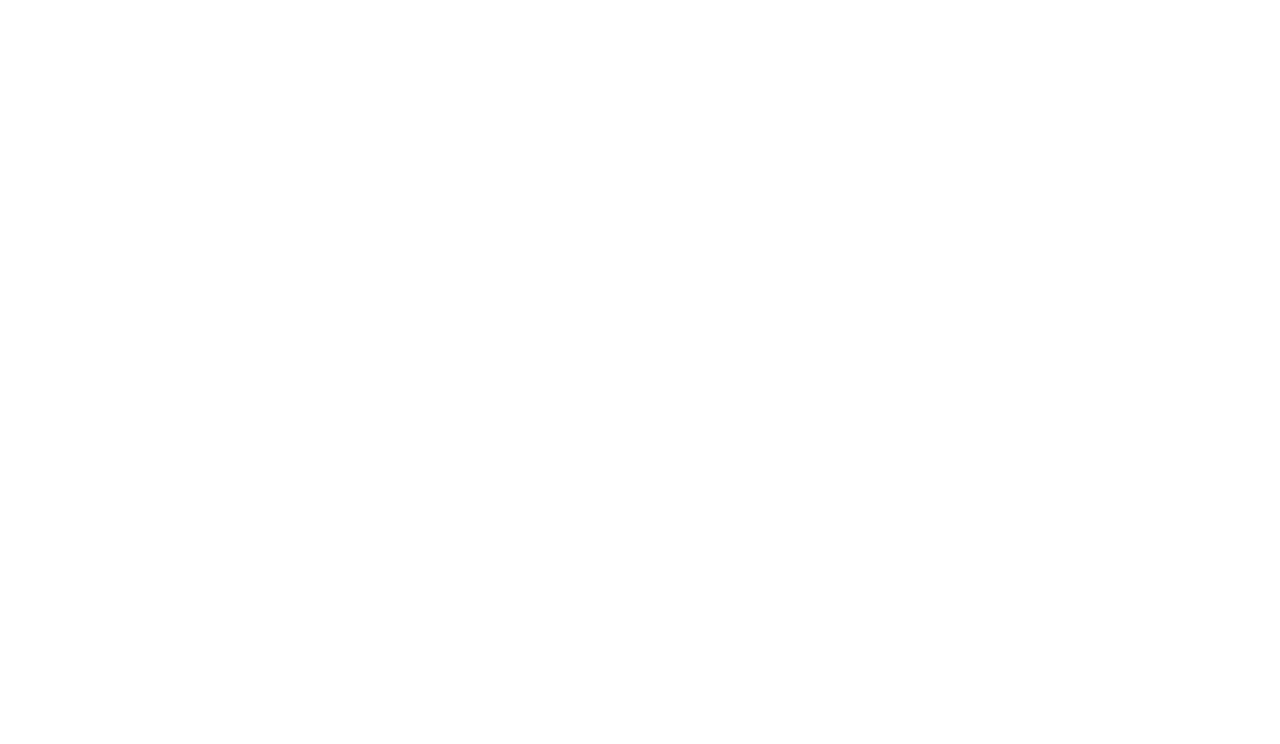
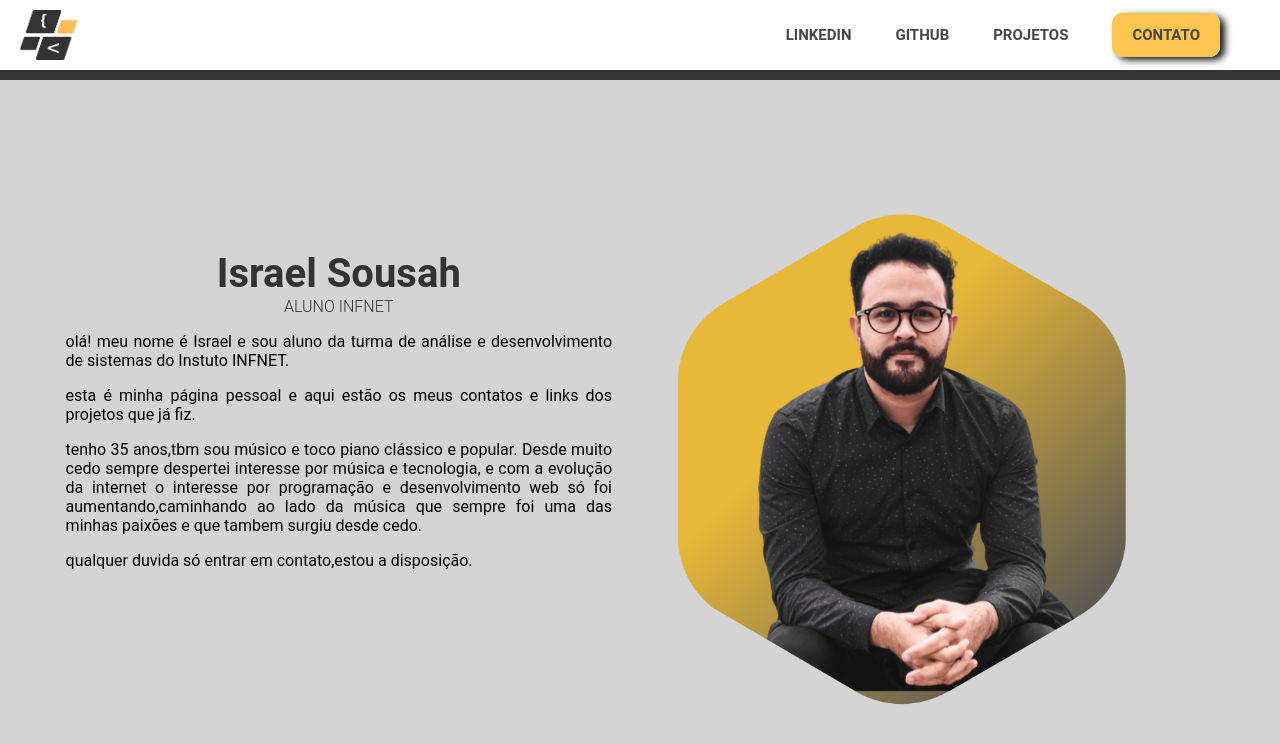
Before and after one commit to israelsousah/exercicios-html-css-INFNET, a plain HTML site: page index.html in a window 1280 px wide. Drawn offline with Linux system fonts and the light colour scheme.

Commit message:
pagina pessoal TP1

```diff
--- a/index.html
+++ b/index.html
@@ -4,11 +4,43 @@
 <head>
   <meta charset="utf-8">
   <meta name="viewport" content="width=device-width">
-  <title>replit</title>
+  <title>Israel Sousah</title>
   <link href="style.css" rel="stylesheet" type="text/css" />
+
+  <link rel="preconnect" href="https://fonts.googleapis.com">
+  <link rel="preconnect" href="https://fonts.gstatic.com" crossorigin>
+  <link href="https://fonts.googleapis.com/css2family=Roboto:wght@100;300;400;700&display=swap" rel="stylesheet">
+
+  <link rel="stylesheet" href="style.css">
 </head>
 
 <body>
+  <header class="header">
+    <img src="img/logosquare.jpg" alt="minhafotopessoal" width="60" height="50">
+    <nav>
+      <a class="menu" href="https://www.linkedin.com/in/israel-sousah-b2a793240/" target="_blank">LINKEDIN</a>
+      <a class="menu" href="https://github.com/israelsousah" target="_blank">GITHUB</a>
+      <a class="menu" href="">PROJETOS</a>
+      <a class="botao" href="mailto:israelsousah@gmail.com" target="_blank">CONTATO</a>
+    </nav>
+  </header>
+  <section class="sessao">
+    <div class="box">
+      <h1 class="title">Israel Sousah</h1>
+      <h2 class="subtitle">ALUNO INFNET</h2>
+      <p>olá! meu nome é Israel e sou aluno da turma de análise e desenvolvimento de sistemas do Instuto INFNET.</p>
+      <p>esta é minha página pessoal e aqui estão os meus contatos e links dos projetos que já fiz.</p>
+      <p>tenho 35 anos,tbm sou músico e toco piano clássico e popular. Desde muito cedo sempre despertei interesse por música e tecnologia, e  com a evolução da internet o interesse por programação e desenvolvimento web só foi aumentando,caminhando ao lado da música que sempre foi uma das minhas paixões e que tambem surgiu desde cedo.</p>
+      <p> qualquer duvida só entrar em contato,estou a disposição.</p>
+    </div>
+
+    <div class="perfil">
+      <img src="img/foto_background_new (1).png" alt="foto principal" width="500">
+    </div>
+
+
+  </section>
+
 
   <script src="script.js"></script>
 
--- a/style.css
+++ b/style.css
@@ -1,4 +1,94 @@
-html, body {
-  height: 100%;
-  width: 100%;
+body,h1,h2,h3,nav{
+  margin: 0;
 }
+
+body{
+  font-family: "Roboto", Arial, Helvetica, sans-serif;
+  background-color: #D4D4D4;
+}
+
+.header{
+  display: flex;
+  justify-content: space-between;
+  background-color: #fff;
+  border-bottom: 10px solid #333333;
+  padding: 10px 20px;
+}
+
+.botao{
+  background-color: #FFC03D;
+  border-radius: 10px;
+  color: #333333;
+  text-align: center;
+  padding: 13px 20px;
+  text-decoration: none;
+  box-shadow: 5px 3px 7px #000;
+  font-size: 15px;
+  font-family: "Roboto", Arial, Helvetica, sans-serif;
+  font-weight: 600;
+  margin-right: 40px;
+   transition:transform 400ms linear ;
+  opacity: 0.9;
+
+}
+
+.botao:hover{
+  color: #fff;
+  transform: scale(1.3);
+  opacity: 1;
+}
+
+.menu{
+  display: inline-flex;
+  align-items: center;
+  color: #333333;
+  font-size: 15px;
+  font-family: "Roboto", Arial, Helvetica, sans-serif;
+  font-weight: 600;
+  text-decoration: none;
+  margin-right: 40px;
+  margin-top: 16px;
+  transition:transform 400ms linear ;
+  opacity: 0.9;
+}
+
+.menu:hover{
+  transform: scale(1.1);
+  opacity: 1;
+  /* color: #FFC03D; */
+  border-bottom: 1px solid #FFC03D;
+}
+
+.box{
+  display: inline-block;
+    text-align: justify;
+    padding: 42px 40px;
+    margin-left: 2%;
+    margin-top:10%;
+}
+
+.title{
+  font-family: "Roboto", Arial, Helvetica, sans-serif;
+  font-size: 40px;
+  color:#333333;
+  text-align: center;
+}
+
+.subtitle{
+  font-family: "Roboto", Arial, Helvetica, sans-serif;
+  font-weight: 300;
+  font-size: 16px;
+  color: #333333;
+  text-align: center;
+}
+
+.perfil{
+  float: right;
+  margin-right: 10%;
+  margin-top: 10%;
+}
+
+.sessao{
+  display: inline-flex;
+
+}
```
Also changed, not shown: img/foto_background_new (1).png (added), img/foto_background_new.png (added), img/logo site.png (added), img/logosquare.jpg (added), 2 other files.
